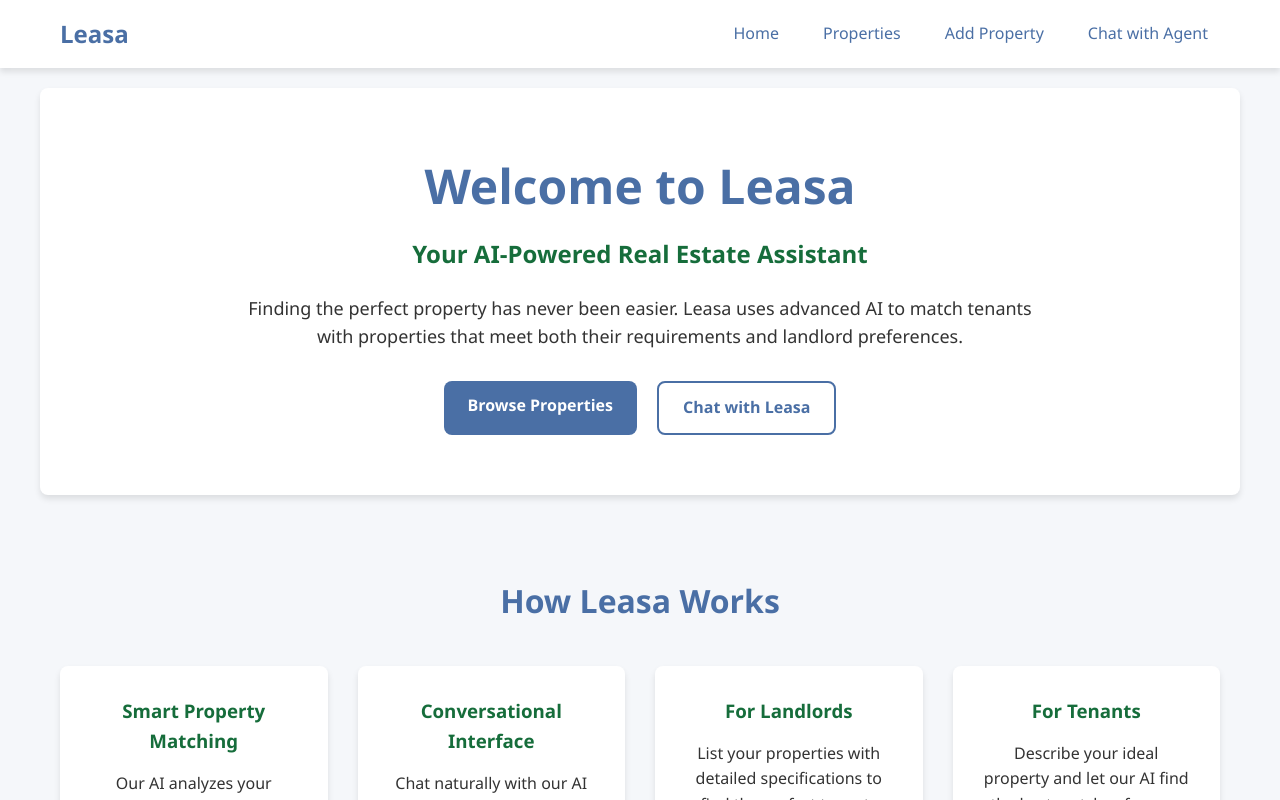
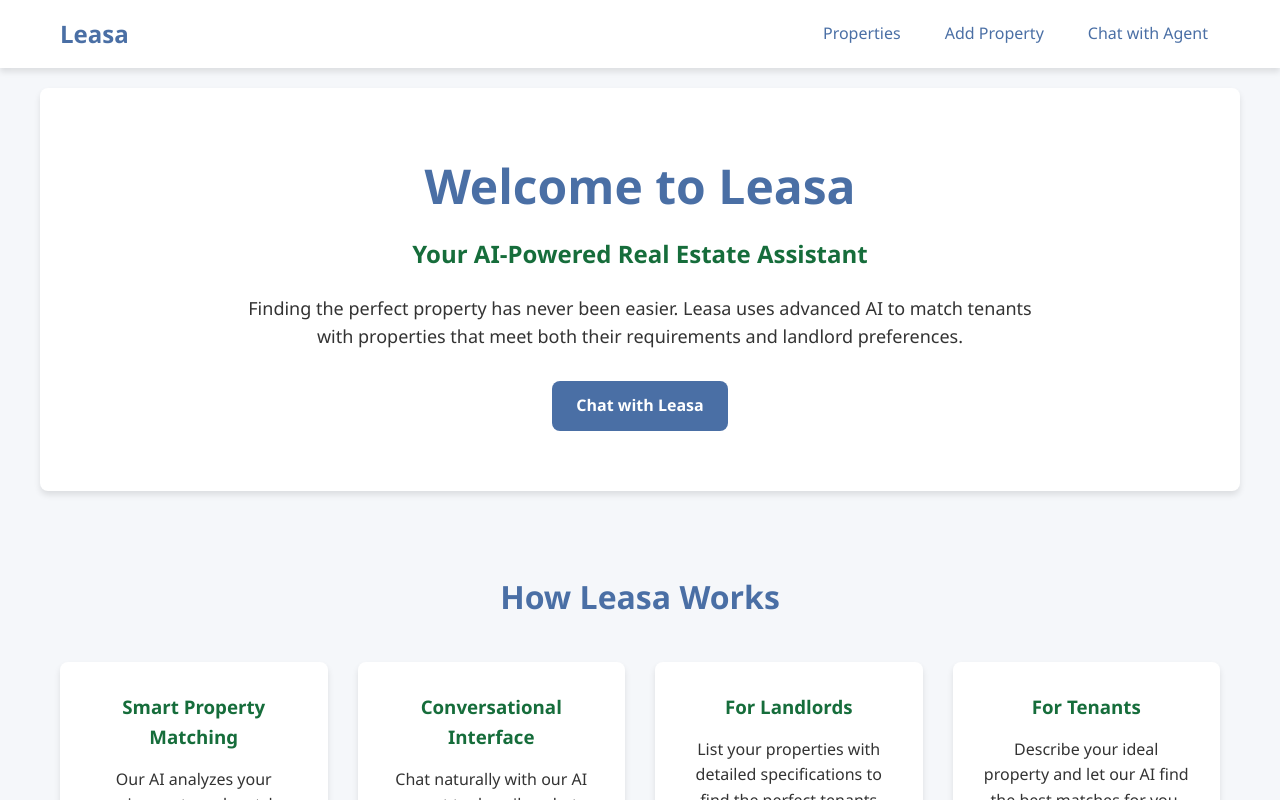
Before and after one commit to ritish1082/Leasa, a React (Vite) app in the folder frontend/: page / in a window 1280 px wide. Shown: the top 800 px of the page. Built offline with nearby package versions, Linux system fonts and the light colour scheme.

Commit message:
Change header and home page buttons

```diff
--- a/frontend/src/components/Header.jsx
+++ b/frontend/src/components/Header.jsx
@@ -4,12 +4,11 @@ const Header = () => {
   return (
     <header className="header">
       <div className="container">
-        <h1 className="logo">Leasa</h1>
+        <Link to="/">
+          <h1 className="logo">Leasa</h1>
+        </Link>
         <nav className="nav">
           <ul>
-            <li>
-              <Link to="/">Home</Link>
-            </li>
             <li>
               <Link to="/properties">Properties</Link>
             </li>
--- a/frontend/src/components/Home.jsx
+++ b/frontend/src/components/Home.jsx
@@ -11,10 +11,7 @@ const Home = () => {
           tenants with properties that meet both their requirements and landlord preferences.
         </p>
         <div className="cta-buttons">
-          <Link to="/properties" className="cta-button primary">
-            Browse Properties
-          </Link>
-          <Link to="/chat" className="cta-button secondary">
+          <Link to="/chat" className="cta-button primary">
             Chat with Leasa
           </Link>
         </div>
```
